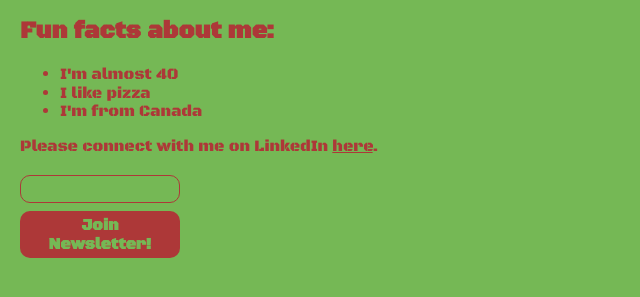
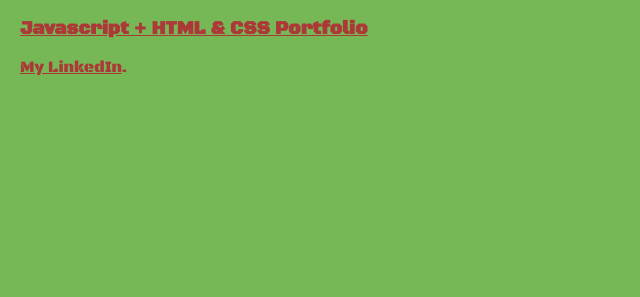
Before and after one commit to philiplynch/personal-site, a plain HTML site: page index.html in a window 1280 px wide. Shown: the part 351-648 px from the top of the page, without its empty margins (0-640 px from the left). Drawn offline with nearby package versions, Linux system fonts and the light colour scheme; a web font is replaced by a local one.

Commit message:
Update index.html

```diff
--- a/index.html
+++ b/index.html
@@ -12,14 +12,11 @@
         -->
         <img src="phil.png"><br>
         <h1>Hi, my name is Phil</h1>
-        <h2>Fun facts about me:</h2>
-        <ul>
-            <li>I'm almost 40</li>
-            <li>I like pizza</li>
-            <li>I'm from Canada</li>
-        </ul>
-        <p>Please connect with me on LinkedIn <a href="https://www.linkedin.com/in/philip-lynch-39088129/">here</a>.</p>
-        <input type="text">
-        <button>Join Newsletter!</button>
+        <h3><a href="/portfolio/index.html">Javascript + HTML & CSS Portfolio</a></h3>
+
+
+
+        <p><a href="https://www.linkedin.com/in/philip-lynch-39088129/">My LinkedIn</a>.</p>
+
     </body>
 </html>
```
